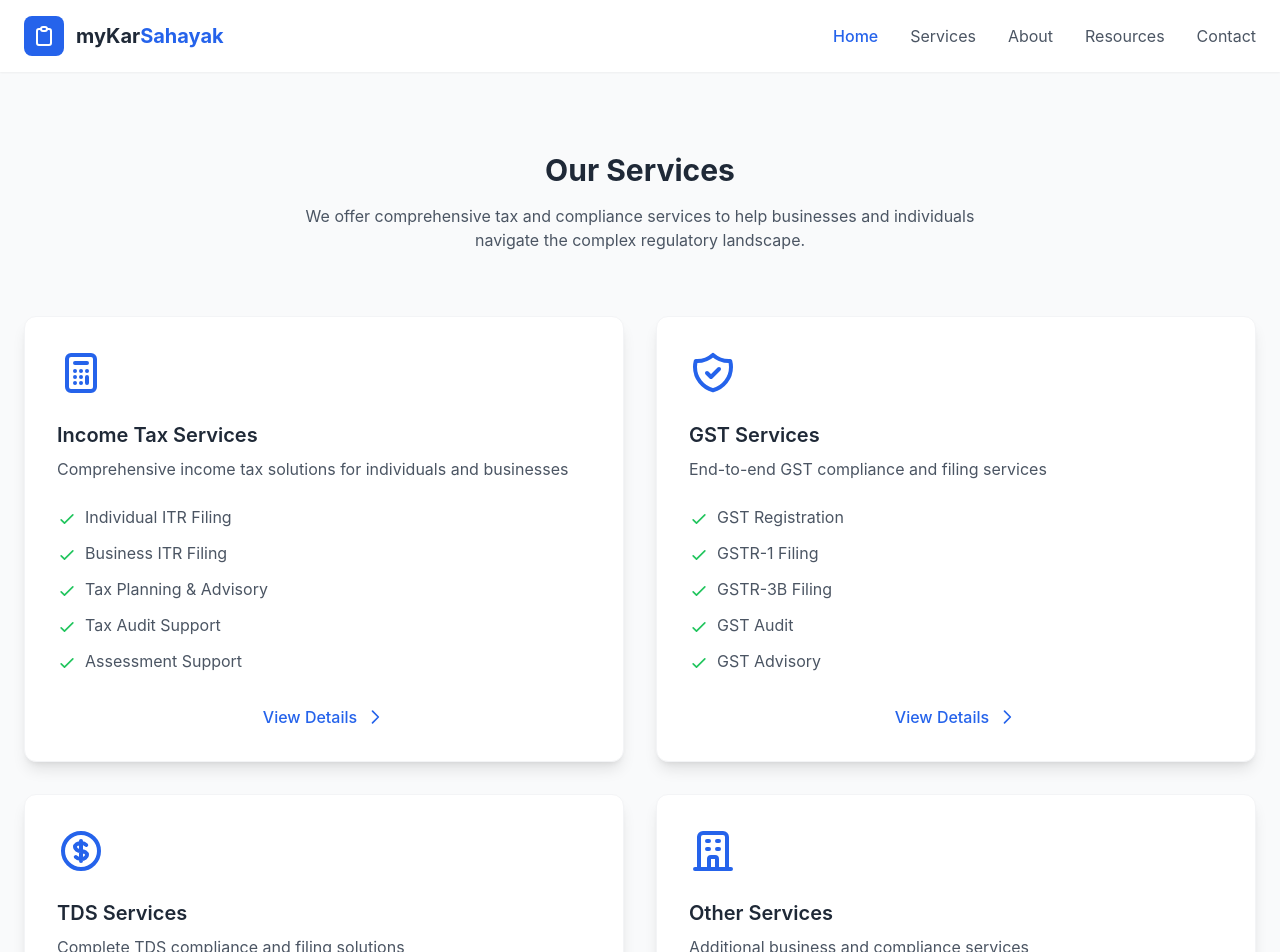
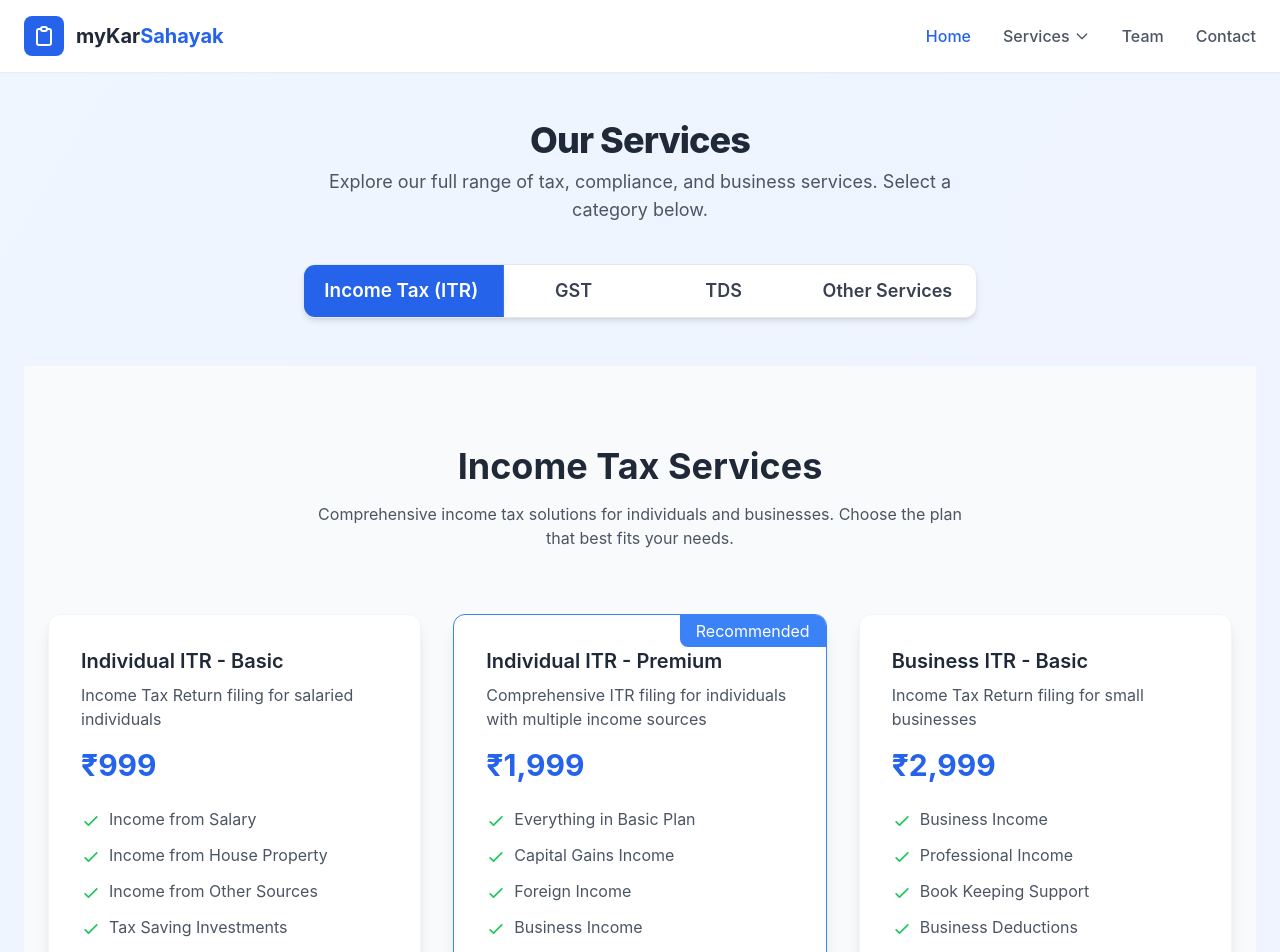
Before and after one commit to abhijitshaw88/myks_1, a React (Create React App) app: page /services in a window 1280 px wide. Shown: the top 952 px of the page. Built offline with nearby package versions, Linux system fonts and the light colour scheme.

Commit message:
Design changes

```diff
--- a/package.json
+++ b/package.json
@@ -9,6 +9,7 @@
     "@testing-library/user-event": "^13.5.0",
     "react": "^19.1.0",
     "react-dom": "^19.1.0",
+    "react-lottie-player": "^2.1.0",
     "react-router-dom": "^6.30.1",
     "react-scripts": "5.0.1",
     "web-vitals": "^2.1.4"
--- a/src/App.js
+++ b/src/App.js
@@ -8,6 +8,7 @@ import GSTServices from './components/services/GSTServices';
 import TDSServices from './components/services/TDSServices';
 import ITRServices from './components/services/ITRServices';
 import Contact from './components/contact/Contact';
+import Team from './components/team/Team';
 
 function App() {
   return (
@@ -21,6 +22,7 @@ function App() {
           <Route path="/services/tds" element={<TDSServices />} />
           <Route path="/services/itr" element={<ITRServices />} />
           <Route path="/contact" element={<Contact />} />
+          <Route path="/team" element={<Team/>} />
         </Routes>
       </main>
       <Footer />
--- a/src/components/layout/Header.js
+++ b/src/components/layout/Header.js
@@ -1,9 +1,57 @@
-import { useState } from 'react';
+import { useState, useRef, useEffect } from 'react';
 import { Link, useNavigate } from 'react-router-dom';
+
+const serviceOptions = [
+  {
+    label: 'Income Tax (ITR)',
+    path: '/services/itr',
+    icon: (
+      <span className="inline-block text-blue-500"><svg className="h-5 w-5" fill="none" viewBox="0 0 24 24" stroke="currentColor"><path strokeLinecap="round" strokeLinejoin="round" strokeWidth={2} d="M9 7h6m0 10v-3m-3 3h.01M9 17h.01M9 14h.01M12 14h.01M15 11h.01M12 11h.01M9 11h.01M7 21h10a2 2 0 002-2V5a2 2 0 00-2-2H7a2 2 0 00-2 2v14a2 2 0 002 2z" /></svg></span>
+    )
+  },
+  {
+    label: 'GST',
+    path: '/services/gst',
+    icon: (
+      <span className="inline-block text-green-500"><svg className="h-5 w-5" fill="none" viewBox="0 0 24 24" stroke="currentColor"><path strokeLinecap="round" strokeLinejoin="round" strokeWidth={2} d="M12 11c0-1.657 1.343-3 3-3s3 1.343 3 3-1.343 3-3 3-3-1.343-3-3zm0 0c0-1.657-1.343-3-3-3s-3 1.343-3 3 1.343 3 3 3 3-1.343 3-3z" /></svg></span>
+    )
+  },
+  {
+    label: 'TDS',
+    path: '/services/tds',
+    icon: (
+      <span className="inline-block text-yellow-500"><svg className="h-5 w-5" fill="none" viewBox="0 0 24 24" stroke="currentColor"><path strokeLinecap="round" strokeLinejoin="round" strokeWidth={2} d="M12 8c-1.657 0-3 .895-3 2s1.343 2 3 2 3 .895 3 2-1.343 2-3 2m0-8c1.11 0 2.08.402 2.599 1M12 8V7m0 1v8m0 0v1m0-1c-1.11 0-2.08-.402-2.599-1M21 12a9 9 0 11-18 0 9 9 0 0118 0z" /></svg></span>
+    )
+  },
+  {
+    label: 'Other Services',
+    path: '/services/other',
+    icon: (
+      <span className="inline-block text-purple-500"><svg className="h-5 w-5" fill="none" viewBox="0 0 24 24" stroke="currentColor"><path strokeLinecap="round" strokeLinejoin="round" strokeWidth={2} d="M19 21V5a2 2 0 00-2-2H7a2 2 0 00-2 2v16m14 0h2m-2 0h-5m-9 0H3m2 0h5M9 7h1m-1 4h1m4-4h1m-1 4h1m-5 10v-5a1 1 0 011-1h2a1 1 0 011 1v5m-4 0h4" /></svg></span>
+    )
+  }
+];
 
 const Header = () => {
   const [isMenuOpen, setIsMenuOpen] = useState(false);
+  const [isServicesOpen, setIsServicesOpen] = useState(false);
   const navigate = useNavigate();
+  const dropdownRef = useRef(null);
+
+  // Close dropdown on click outside
+  useEffect(() => {
+    function handleClickOutside(event) {
+      if (dropdownRef.current && !dropdownRef.current.contains(event.target)) {
+        setIsServicesOpen(false);
+      }
+    }
+    if (isServicesOpen) {
+      document.addEventListener('mousedown', handleClickOutside);
+    } else {
+      document.removeEventListener('mousedown', handleClickOutside);
+    }
+    return () => document.removeEventListener('mousedown', handleClickOutside);
+  }, [isServicesOpen]);
 
   const toggleMenu = () => {
     setIsMenuOpen(!isMenuOpen);
@@ -12,7 +60,12 @@ const Header = () => {
   const handleNavigation = (path) => {
     navigate(path);
     setIsMenuOpen(false);
+    setIsServicesOpen(false);
   };
+
+  // Dropdown hover fix: keep open if mouse is over button or dropdown
+  const handleDropdownEnter = () => setIsServicesOpen(true);
+  const handleDropdownLeave = () => setIsServicesOpen(false);
 
   return (
     <header className="sticky top-0 z-50 bg-white shadow-sm">
@@ -26,12 +79,43 @@ const Header = () => {
             </div>
             <Link to="/" className="text-xl font-bold text-gray-800">myKar<span className="text-blue-600">Sahayak</span></Link>
           </div>
-          <nav className="hidden md:flex space-x-8">
-            <Link to="/" className="text-blue-600 font-medium">Home</Link>
-            <Link to="/services" className="text-gray-600 hover:text-blue-600 transition">Services</Link>
-            <Link to="/about" className="text-gray-600 hover:text-blue-600 transition">About</Link>
-            <Link to="/resources" className="text-gray-600 hover:text-blue-600 transition">Resources</Link>
-            <Link to="/contact" className="text-gray-600 hover:text-blue-600 transition">Contact</Link>
+          <nav className="hidden md:flex space-x-8 items-center">
+            <Link to="/" className="text-blue-600 font-medium hover:underline underline-offset-4 transition">Home</Link>
+            <div
+              className="relative group"
+              onMouseEnter={handleDropdownEnter}
+              onMouseLeave={handleDropdownLeave}
+              ref={dropdownRef}
+            >
+              <button
+                className="text-gray-600 hover:text-blue-600 font-medium flex items-center transition focus:outline-none"
+                aria-haspopup="true"
+                aria-expanded={isServicesOpen}
+                onClick={() => setIsServicesOpen((v) => !v)}
+                type="button"
+              >
+                Services
+                <svg className="ml-1 h-4 w-4 transition-transform duration-200" fill="none" viewBox="0 0 24 24" stroke="currentColor">
+                  <path strokeLinecap="round" strokeLinejoin="round" strokeWidth={2} d="M19 9l-7 7-7-7" />
+                </svg>
+              </button>
+              <div
+                className={`absolute right-0 mt-2 w-64 bg-white rounded-2xl shadow-2xl border border-gray-100 py-2 transition-all duration-300 origin-top animate-fade-in-up ${isServicesOpen ? 'pointer-events-auto opacity-100 scale-100' : 'pointer-events-none opacity-0 scale-95'}`}
+                style={{ zIndex: 100 }}
+              >
+                {serviceOptions.map((opt) => (
+                  <button
+                    key={opt.path}
+                    onClick={() => handleNavigation(opt.path)}
+                    className="w-full text-left px-6 py-3 hover:bg-blue-50 transition flex items-center gap-3 text-base font-medium"
+                  >
+                    {opt.icon} {opt.label}
+                  </button>
+                ))}
+              </div>
+            </div>
+            <Link to="/team" className="text-gray-600 hover:text-blue-600 font-medium transition">Team</Link>
+            <Link to="/contact" className="text-gray-600 hover:text-blue-600 font-medium transition">Contact</Link>
           </nav>
           <button
             className="md:hidden focus:outline-none"
@@ -50,35 +134,47 @@ const Header = () => {
 
         {/* Mobile Menu */}
         {isMenuOpen && (
-          <div className="md:hidden mt-4 bg-white rounded-lg shadow-lg p-4">
+          <div className="md:hidden mt-4 bg-white rounded-lg shadow-lg p-4 animate-fade-in-down">
             <nav className="flex flex-col space-y-4">
               <button
                 onClick={() => handleNavigation('/')}
-                className="text-left px-4 py-2 text-blue-600 font-medium hover:bg-blue-50 rounded-lg"
+                className="text-left px-4 py-2 text-blue-600 font-medium hover:bg-blue-50 rounded-lg transition"
               >
                 Home
               </button>
+              <div className="relative">
                 <button
-                onClick={() => handleNavigation('/services')}
-                className="text-left px-4 py-2 text-gray-600 hover:text-blue-600 hover:bg-blue-50 rounded-lg"
+                  onClick={() => setIsServicesOpen((v) => !v)}
+                  className="text-left px-4 py-2 text-gray-600 hover:text-blue-600 hover:bg-blue-50 rounded-lg font-medium flex items-center w-full transition"
                 >
                   Services
+                  <svg className="ml-1 h-4 w-4 transition-transform duration-200" fill="none" viewBox="0 0 24 24" stroke="currentColor">
+                    <path strokeLinecap="round" strokeLinejoin="round" strokeWidth={2} d="M19 9l-7 7-7-7" />
+                  </svg>
                 </button>
+                {isServicesOpen && (
+                  <div className="mt-2 bg-white rounded-xl shadow-lg border border-gray-100 py-2 animate-fade-in-down">
+                    {serviceOptions.map((opt) => (
                       <button
-                onClick={() => handleNavigation('/about')}
-                className="text-left px-4 py-2 text-gray-600 hover:text-blue-600 hover:bg-blue-50 rounded-lg"
+                        key={opt.path}
+                        onClick={() => handleNavigation(opt.path)}
+                        className="w-full text-left px-6 py-3 hover:bg-blue-50 transition flex items-center gap-3 text-base font-medium"
                       >
-                About
+                        {opt.icon} {opt.label}
                       </button>
+                    ))}
+                  </div>
+                )}
+              </div>
               <button
-                onClick={() => handleNavigation('/resources')}
-                className="text-left px-4 py-2 text-gray-600 hover:text-blue-600 hover:bg-blue-50 rounded-lg"
+                onClick={() => handleNavigation('/team')}
+                className="text-left px-4 py-2 text-gray-600 hover:text-blue-600 hover:bg-blue-50 rounded-lg font-medium transition"
               >
-                Resources
+                Team
               </button>
               <button
                 onClick={() => handleNavigation('/contact')}
-                className="text-left px-4 py-2 text-gray-600 hover:text-blue-600 hover:bg-blue-50 rounded-lg"
+                className="text-left px-4 py-2 text-gray-600 hover:text-blue-600 hover:bg-blue-50 rounded-lg font-medium transition"
               >
                 Contact
               </button>
--- a/src/components/services/Services.js
+++ b/src/components/services/Services.js
@@ -1,120 +1,115 @@
-import React from 'react';
-import { Link } from 'react-router-dom';
+import React, { useState } from 'react';
+import ITRServices from './ITRServices';
+import GSTServices from './GSTServices';
+import TDSServices from './TDSServices';
+import Team from '../team/Team';
+import Testimonials from '../home/Testimonials';
+
+const TABS = [
+  { key: 'itr', label: 'Income Tax (ITR)' },
+  { key: 'gst', label: 'GST' },
+  { key: 'tds', label: 'TDS' },
+  { key: 'other', label: 'Other Services' }
+];
 
 const Services = () => {
-  const serviceCategories = [
-    {
-      title: 'Income Tax Services',
-      description: 'Comprehensive income tax solutions for individuals and businesses',
-      icon: (
-        <svg className="h-12 w-12 text-blue-600" fill="none" viewBox="0 0 24 24" stroke="currentColor">
-          <path strokeLinecap="round" strokeLinejoin="round" strokeWidth={2} d="M9 7h6m0 10v-3m-3 3h.01M9 17h.01M9 14h.01M12 14h.01M15 11h.01M12 11h.01M9 11h.01M7 21h10a2 2 0 002-2V5a2 2 0 00-2-2H7a2 2 0 00-2 2v14a2 2 0 002 2z" />
-        </svg>
-      ),
-      link: '/services/itr',
-      features: [
-        'Individual ITR Filing',
-        'Business ITR Filing',
-        'Tax Planning & Advisory',
-        'Tax Audit Support',
-        'Assessment Support'
-      ]
-    },
-    {
-      title: 'GST Services',
-      description: 'End-to-end GST compliance and filing services',
-      icon: (
-        <svg className="h-12 w-12 text-blue-600" fill="none" viewBox="0 0 24 24" stroke="currentColor">
-          <path strokeLinecap="round" strokeLinejoin="round" strokeWidth={2} d="M9 12l2 2 4-4m5.618-4.016A11.955 11.955 0 0112 2.944a11.955 11.955 0 01-8.618 3.04A12.02 12.02 0 003 9c0 5.591 3.824 10.29 9 11.622 5.176-1.332 9-6.03 9-11.622 0-1.042-.133-2.052-.382-3.016z" />
-        </svg>
-      ),
-      link: '/services/gst',
-      features: [
-        'GST Registration',
-        'GSTR-1 Filing',
-        'GSTR-3B Filing',
-        'GST Audit',
-        'GST Advisory'
-      ]
-    },
-    {
-      title: 'TDS Services',
-      description: 'Complete TDS compliance and filing solutions',
-      icon: (
-        <svg className="h-12 w-12 text-blue-600" fill="none" viewBox="0 0 24 24" stroke="currentColor">
-          <path strokeLinecap="round" strokeLinejoin="round" strokeWidth={2} d="M12 8c-1.657 0-3 .895-3 2s1.343 2 3 2 3 .895 3 2-1.343 2-3 2m0-8c1.11 0 2.08.402 2.599 1M12 8V7m0 1v8m0 0v1m0-1c-1.11 0-2.08-.402-2.599-1M21 12a9 9 0 11-18 0 9 9 0 0118 0z" />
-        </svg>
-      ),
-      link: '/services/tds',
-      features: [
-        'TDS Return Filing',
-        'TDS Compliance',
-        'TDS Assessment',
-        'TDS Certificate',
-        'TDS Advisory'
-      ]
-    },
-    {
-      title: 'Other Services',
-      description: 'Additional business and compliance services',
-      icon: (
-        <svg className="h-12 w-12 text-blue-600" fill="none" viewBox="0 0 24 24" stroke="currentColor">
-          <path strokeLinecap="round" strokeLinejoin="round" strokeWidth={2} d="M19 21V5a2 2 0 00-2-2H7a2 2 0 00-2 2v16m14 0h2m-2 0h-5m-9 0H3m2 0h5M9 7h1m-1 4h1m4-4h1m-1 4h1m-5 10v-5a1 1 0 011-1h2a1 1 0 011 1v5m-4 0h4" />
-        </svg>
-      ),
-      link: '/services/other',
-      features: [
-        'Company Registration',
-        'Business Advisory',
-        'Financial Planning',
-        'Audit Services',
-        'Compliance Support'
-      ]
+  const [activeTab, setActiveTab] = useState('itr');
+
+  const renderTabContent = () => {
+    switch (activeTab) {
+      case 'itr':
+        return <div className="animate-fade-in"><ITRServices /></div>;
+      case 'gst':
+        return <div className="animate-fade-in"><GSTServices /></div>;
+      case 'tds':
+        return <div className="animate-fade-in"><TDSServices /></div>;
+      case 'other':
+        return (
+          <div className="py-20 bg-gray-50 animate-fade-in">
+            <div className="container mx-auto px-6">
+              <div className="text-center mb-16">
+                <h1 className="text-4xl font-bold text-gray-800 mb-4">Other Services</h1>
+                <p className="text-gray-600 max-w-2xl mx-auto">
+                  Additional business and compliance services to help you grow and stay compliant.
+                </p>
+              </div>
+              <div className="grid md:grid-cols-2 lg:grid-cols-3 gap-8">
+                <div className="bg-white rounded-xl shadow-lg overflow-hidden border border-gray-100 hover:shadow-xl transition p-8">
+                  <h3 className="text-xl font-semibold text-gray-800 mb-2">Company Registration</h3>
+                  <div className="text-2xl font-bold text-blue-600 mb-4">₹6,999</div>
+                  <ul className="space-y-3 mb-6">
+                    <li>Name Approval</li>
+                    <li>DSC & DIN Application</li>
+                    <li>MOA & AOA Drafting</li>
+                    <li>Company Incorporation</li>
+                    <li>Post Registration Compliance</li>
+                  </ul>
+                  <a href="#contact" className="block w-full bg-blue-600 hover:bg-blue-700 text-white py-3 rounded-lg font-medium transition text-center">Get Started</a>
+                </div>
+                <div className="bg-white rounded-xl shadow-lg overflow-hidden border border-gray-100 hover:shadow-xl transition p-8">
+                  <h3 className="text-xl font-semibold text-gray-800 mb-2">Business Advisory</h3>
+                  <div className="text-2xl font-bold text-blue-600 mb-4">₹4,999</div>
+                  <ul className="space-y-3 mb-6">
+                    <li>Business Planning</li>
+                    <li>Financial Strategy</li>
+                    <li>Compliance Review</li>
+                    <li>Growth Consulting</li>
+                  </ul>
+                  <a href="#contact" className="block w-full bg-blue-600 hover:bg-blue-700 text-white py-3 rounded-lg font-medium transition text-center">Get Started</a>
+                </div>
+                <div className="bg-white rounded-xl shadow-lg overflow-hidden border border-gray-100 hover:shadow-xl transition p-8">
+                  <h3 className="text-xl font-semibold text-gray-800 mb-2">Audit Services</h3>
+                  <div className="text-2xl font-bold text-blue-600 mb-4">₹7,999</div>
+                  <ul className="space-y-3 mb-6">
+                    <li>Internal Audit</li>
+                    <li>Statutory Audit</li>
+                    <li>Tax Audit</li>
+                    <li>Compliance Audit</li>
+                  </ul>
+                  <a href="#contact" className="block w-full bg-blue-600 hover:bg-blue-700 text-white py-3 rounded-lg font-medium transition text-center">Get Started</a>
+                </div>
+              </div>
+            </div>
+          </div>
+        );
+      case 'team':
+        return <div className="animate-fade-in"><Team /></div>;
+      case 'testimonials':
+        return <div className="animate-fade-in"><Testimonials /></div>;
+      default:
+        return null;
     }
-  ];
+  };
 
   return (
-    <section id="services" className="py-20 bg-gray-50">
+    <section id="services" className="py-12 bg-gradient-to-br from-blue-50 to-indigo-50 min-h-screen">
       <div className="container mx-auto px-6">
-        <div className="text-center mb-16">
-          <h2 className="text-3xl font-bold text-gray-800 mb-4">Our Services</h2>
-          <p className="text-gray-600 max-w-2xl mx-auto">
-            We offer comprehensive tax and compliance services to help businesses and individuals navigate the complex regulatory landscape.
+        <div className="text-center mb-10">
+          <h2 className="text-4xl font-extrabold text-gray-800 mb-2 tracking-tight">Our Services</h2>
+          <p className="text-gray-600 max-w-2xl mx-auto text-lg">
+            Explore our full range of tax, compliance, and business services. Select a category below.
           </p>
         </div>
-
-        <div className="grid md:grid-cols-2 lg:grid-cols-2 gap-8">
-          {serviceCategories.map((service, index) => (
-            <Link
-              key={index}
-              to={service.link}
-              className="bg-white rounded-xl shadow-lg overflow-hidden border border-gray-100 hover:shadow-xl transition transform hover:-translate-y-1"
-            >
-              <div className="p-8">
-                <div className="mb-6">
-                  {service.icon}
-                </div>
-                <h3 className="text-xl font-semibold text-gray-800 mb-2">{service.title}</h3>
-                <p className="text-gray-600 mb-6">{service.description}</p>
-                <ul className="space-y-3 mb-8">
-                  {service.features.map((feature, idx) => (
-                    <li key={idx} className="flex items-start">
-                      <svg className="h-5 w-5 text-green-500 mr-2 mt-1" fill="none" viewBox="0 0 24 24" stroke="currentColor">
-                        <path strokeLinecap="round" strokeLinejoin="round" strokeWidth="2" d="M5 13l4 4L19 7" />
-                      </svg>
-                      <span className="text-gray-600">{feature}</span>
-                    </li>
-                  ))}
-                </ul>
-                <div className="text-blue-600 font-medium flex items-center justify-center">
-                  View Details
-                  <svg className="h-5 w-5 ml-2" fill="none" viewBox="0 0 24 24" stroke="currentColor">
-                    <path strokeLinecap="round" strokeLinejoin="round" strokeWidth={2} d="M9 5l7 7-7 7" />
-                  </svg>
-                </div>
-              </div>
-            </Link>
-          ))}
+        <div className="flex justify-center mb-12">
+          <div className="inline-flex rounded-xl bg-white shadow-md overflow-hidden border border-gray-200 animate-fade-in-up">
+            {TABS.map((tab) => (
+              <button
+                key={tab.key}
+                onClick={() => setActiveTab(tab.key)}
+                className={`px-6 py-3 font-semibold text-lg focus:outline-none transition-all duration-200 ${
+                  activeTab === tab.key
+                    ? 'bg-blue-600 text-white shadow-lg scale-105'
+                    : 'text-gray-700 hover:bg-blue-50'
+                }`}
+                style={{ minWidth: 150 }}
+              >
+                {tab.label}
+              </button>
+            ))}
+          </div>
+        </div>
+        <div className="relative min-h-[400px]">
+          {renderTabContent()}
         </div>
       </div>
     </section>
--- a/src/components/team/Team.js
+++ b/src/components/team/Team.js
@@ -31,10 +31,21 @@ const Team = () => {
           <h2 className="text-3xl font-bold text-gray-800 mb-4">Our Expert Team</h2>
           <p className="text-gray-600 max-w-2xl mx-auto">Meet our team of experienced tax professionals dedicated to providing the best service.</p>
         </div>
-
+        <div className="flex justify-center mb-12 animate-fade-in-up">
+          <div className="w-full max-w-xs">
+            <svg viewBox="0 0 300 180" fill="none" xmlns="http://www.w3.org/2000/svg" className="w-full h-44">
+              <ellipse cx="150" cy="150" rx="120" ry="20" fill="#E0E7FF"/>
+              <circle cx="90" cy="90" r="36" fill="#6366F1"/>
+              <circle cx="210" cy="90" r="36" fill="#6366F1"/>
+              <circle cx="150" cy="70" r="40" fill="#A5B4FC"/>
+              <rect x="110" y="110" width="80" height="24" rx="12" fill="#F59E42"/>
+              <text x="150" y="128" textAnchor="middle" fontSize="16" fill="#fff" fontWeight="bold">Team</text>
+            </svg>
+          </div>
+        </div>
         <div className="grid md:grid-cols-3 gap-8">
           {teamMembers.map((member, index) => (
-            <div key={index} className="bg-white rounded-xl shadow-lg overflow-hidden hover:shadow-xl transition">
+            <div key={index} className="bg-white rounded-xl shadow-lg overflow-hidden hover:shadow-xl transition animate-fade-in">
               <div className="relative h-64">
                 <img
                   src={member.image}
--- a/src/index.css
+++ b/src/index.css
@@ -1,6 +1,41 @@
 @tailwind base;
 @tailwind components;
 @tailwind utilities;
+
+/* Modern fade and slide animations */
+@layer utilities {
+  .animate-fade-in {
+    @apply opacity-0 translate-y-4;
+    animation: fadeIn 0.7s cubic-bezier(0.4,0,0.2,1) forwards;
+  }
+  .animate-fade-in-up {
+    @apply opacity-0 translate-y-8;
+    animation: fadeInUp 0.7s cubic-bezier(0.4,0,0.2,1) forwards;
+  }
+  .animate-fade-in-down {
+    @apply opacity-0 -translate-y-8;
+    animation: fadeInDown 0.7s cubic-bezier(0.4,0,0.2,1) forwards;
+  }
+}
+
+@keyframes fadeIn {
+  to {
+    opacity: 1;
+    transform: none;
+  }
+}
+@keyframes fadeInUp {
+  to {
+    opacity: 1;
+    transform: none;
+  }
+}
+@keyframes fadeInDown {
+  to {
+    opacity: 1;
+    transform: none;
+  }
+}
 
 body {
   margin: 0;
```
Also changed, not shown: src/components/home/Hero.js (+12 -11 lines), src/components/home/Home.js (+0 -10 lines), src/components/home/Testimonials.js (+14 -2 lines), 1 other file (tests, documents, lock files or other folders). Lines whose indentation alone changed are shown as unchanged.
